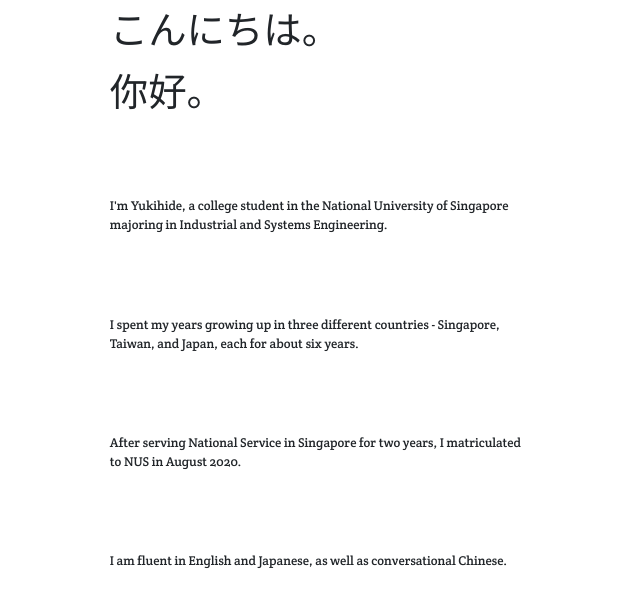
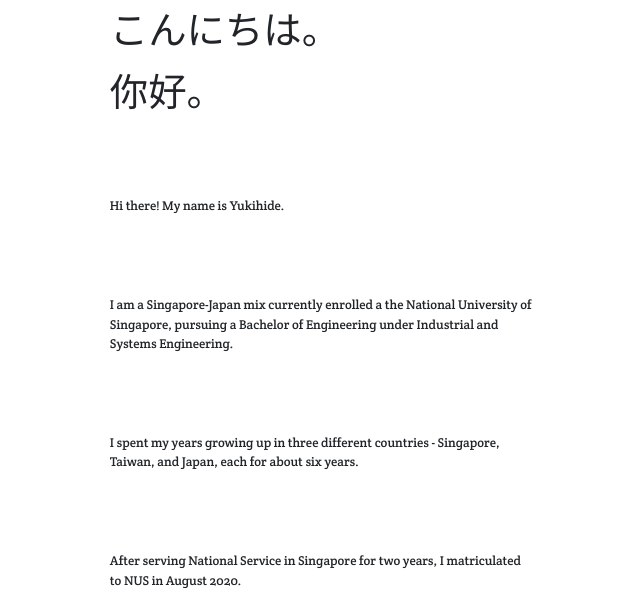
Before and after one commit to yuki-zmstr/newen, a Flask app: page /en in a window 1280 px wide. Shown: the part 294-887 px from the top of the page, without its empty margins (319-959 px from the left). Run offline with Flask 2, Linux system fonts and the light colour scheme; some libraries are stand-ins or nearby versions.

Commit message:
more stuff

```diff
--- a/website/templates/en.html
+++ b/website/templates/en.html
@@ -72,7 +72,8 @@
             <h1>Welcome.</h1>
             <h1 id="jp">こんにちは。</h1>
             <h1 id="ch">你好。</h1>
-            <p>I'm Yukihide, a college student in the National University of Singapore majoring in Industrial and Systems Engineering.</p>
+            <p>Hi there! My name is Yukihide. </p>
+            <p>I am a Singapore-Japan mix currently enrolled a the National University of Singapore, pursuing a Bachelor of Engineering under Industrial and Systems Engineering.</p>
             <!-- <p>Plan, execute, reflect, improve. I learn best through this iterative process.</p> -->
             <p>I spent my years growing up in three different countries - Singapore, Taiwan, and Japan, each for about six years.</p>
             <p>After serving National Service in Singapore for two years, I matriculated to NUS in August 2020.</p>
```
